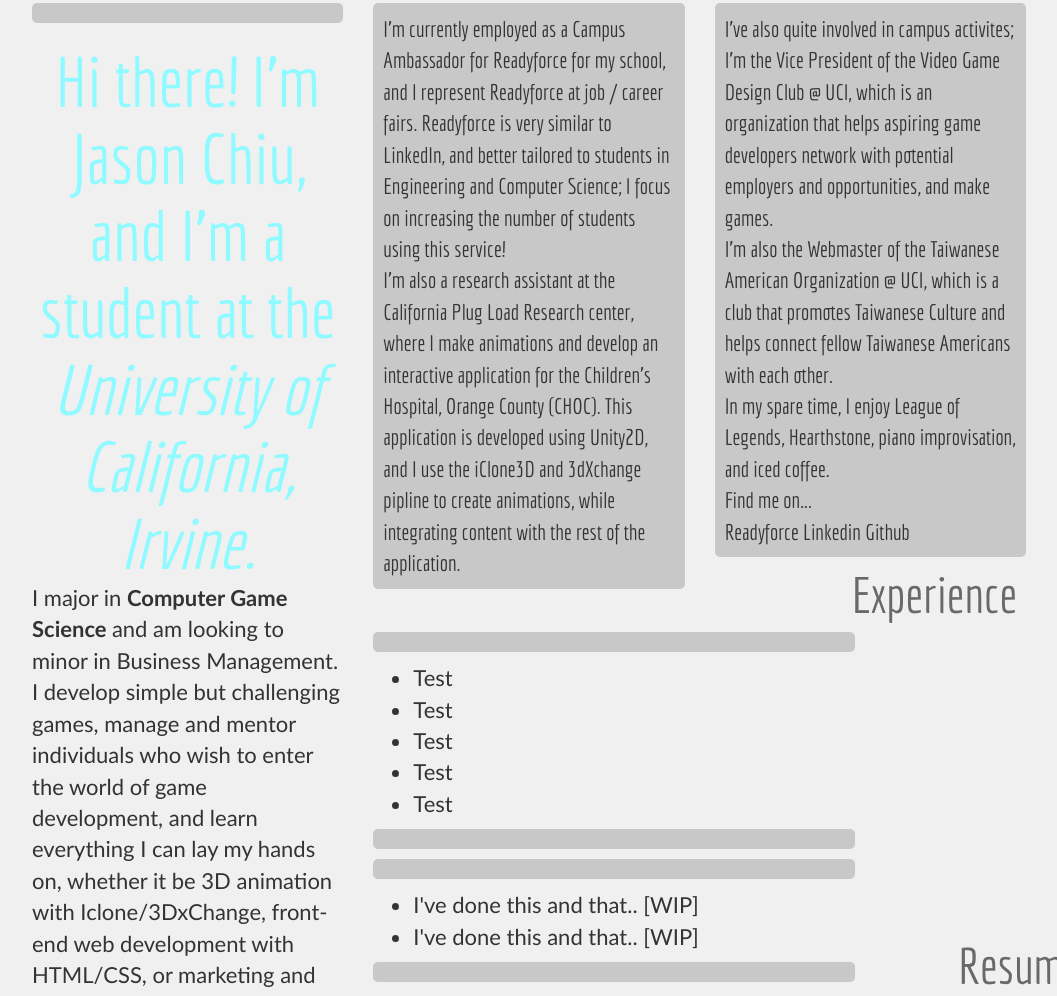
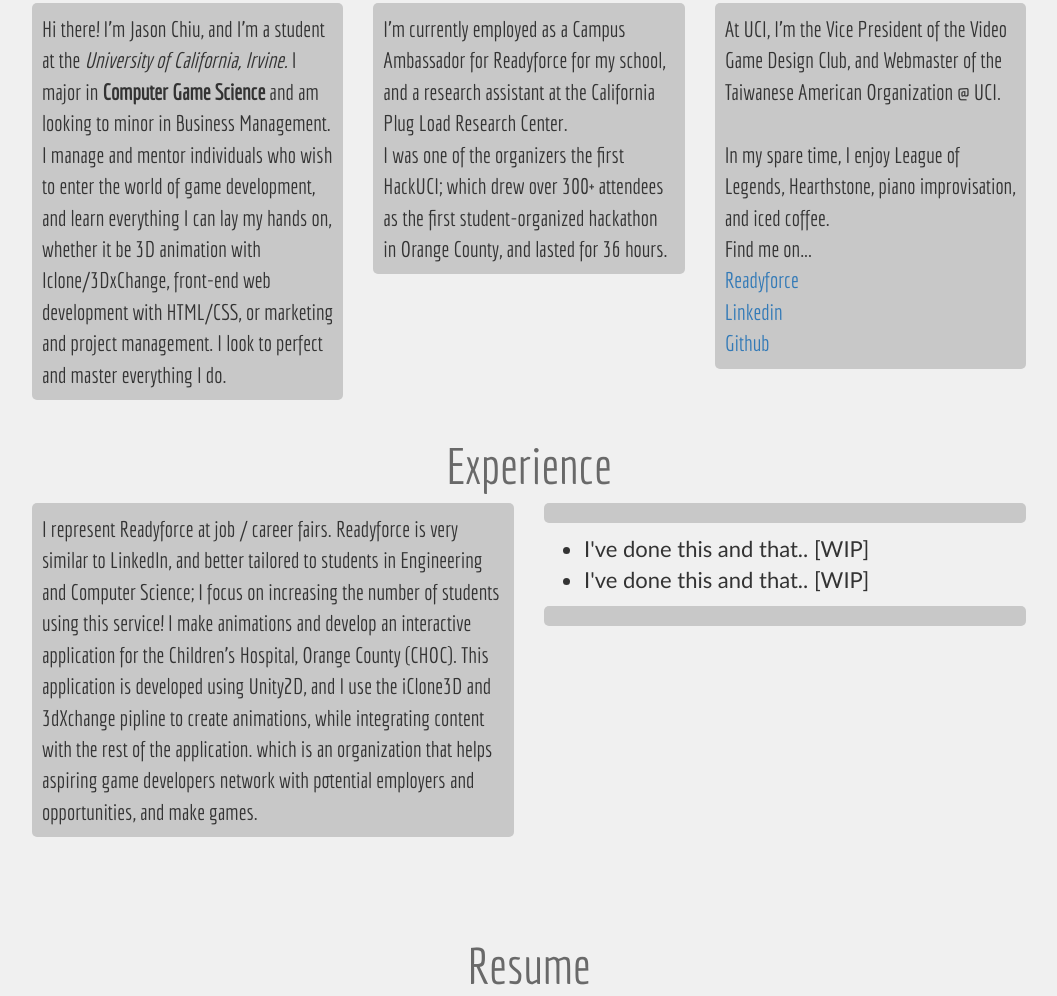
Before and after one commit to foreza/OLD-forezagithubio, a plain HTML site: page index.html in a window 1280 px wide. Shown: the part 262-1258 px from the top of the page, without its empty margins (111-1168 px from the left). Drawn offline with nearby package versions, Linux system fonts and the light colour scheme.

Commit message:
Revised content
Spaced it out, moved some content to the experience section, added
bogus divs so we can see the content on other pages.

```diff
--- a/index.html
+++ b/index.html
@@ -53,13 +53,22 @@
 
 <div class="row constrain80">
 <div class="col-lg-4">
-  <p> <h1>Hi there! I'm Jason Chiu, and I'm a student at the <i>University of California, Irvine.</i></h1>
+  <p> Hi there! I'm Jason Chiu, and I'm a student at the <i>University of California, Irvine.</i></h2>
 
-  I major in <b> Computer Game Science </b> and am looking to minor in Business Management. <br>
+  I major in <b> Computer Game Science </b> and am looking to minor in Business Management.<br>
 
-  I develop simple but challenging games, manage and mentor individuals who wish to enter the world of game development, and learn everything I can lay my hands on, whether it be 3D animation with Iclone/3DxChange, front-end web development with HTML/CSS, or marketing and project management - and I look to perfect and master everything I do. <br>
+  I manage and mentor individuals who wish to enter the world of game development, and learn everything I can lay my hands on, whether it be 3D animation with Iclone/3DxChange, front-end web development with HTML/CSS, or marketing and project management. I look to perfect and master everything I do. <br>
+  </p>
 
- I was one of the organizers the first HackUCI; which drew over 300+ attendees. HackUCI was the first student-organized hackathon in Orange County, and lasted for 36 hours. Attendees worked on a variety of projects ranging from web applications to puzzle games.
+  </div>
+
+<div class="col-lg-4">
+  <p>
+  I'm currently employed as a Campus Ambassador for Readyforce for my school, and a research assistant at the California Plug Load Research Center.  <br>
+
+  I was one of the organizers the first HackUCI; which drew over 300+ attendees as the first student-organized hackathon in Orange County, and lasted for 36 hours.
+
+   <br>
 
   </p>
 
@@ -67,26 +76,16 @@
 
 <div class="col-lg-4">
   <p>
-  I'm currently employed as a Campus Ambassador for Readyforce for my school, and I represent Readyforce at job / career fairs. Readyforce is very similar to LinkedIn, and better tailored to students in Engineering and Computer Science; I focus on increasing the number of students using this service! <br>
-
-  I'm also a research assistant at the California Plug Load Research center, where I make animations and develop an interactive application for the Children's Hospital, Orange County (CHOC). This application is developed using Unity2D, and I use the iClone3D and 3dXchange pipline to create animations, while integrating content with the rest of the application.
-  </p>
-
-  </div>
-
-<div class="col-lg-4">
-  <p>
-  I've also quite involved in campus activites; I'm the Vice President of the Video Game Design Club @ UCI, which is an organization that helps aspiring game developers network with potential employers and opportunities, and make games.  <br>
-
-  I'm also the Webmaster of the Taiwanese American Organization @ UCI, which is a club that promotes Taiwanese Culture and helps connect fellow Taiwanese Americans with each other. <br>
+At UCI, I'm the Vice President of the Video Game Design Club, and Webmaster of the Taiwanese American Organization @ UCI. <br>
+ <br>
 
   In my spare time, I enjoy League of Legends, Hearthstone, piano improvisation, and iced coffee. <br>
 
   Find me on... <br>
 
-  <href ="www.readyforce.com/Jchiu5">Readyforce</href>
-  <href ="www.linkedin.com/in/foreza/">Linkedin</href>
-  <href ="www.github.com/foreza">Github</href>
+  <a href ="www.readyforce.com/Jchiu5">Readyforce</a> <br>
+  <a href ="www.linkedin.com/in/foreza/">Linkedin</a> <br>
+  <a href ="www.github.com/foreza">Github</a>
 
   </p>
 
@@ -104,13 +103,16 @@
 <div class="row constrain80">
 <div class="col-lg-6">
   <p>
-  <ul>
-    <li> Test
-    <li> Test
-    <li> Test
-    <li> Test
-    <li> Test
-  </ul>
+
+
+
+I represent Readyforce at job / career fairs. Readyforce is very similar to LinkedIn, and better tailored to students in Engineering and Computer Science; I focus on increasing the number of students using this service!
+
+I make animations and develop an interactive application for the Children's Hospital, Orange County (CHOC). This application is developed using Unity2D, and I use the iClone3D and 3dXchange pipline to create animations, while integrating content with the rest of the application.
+
+
+which is an organization that helps aspiring game developers network with potential employers and opportunities, and make games.
+
    </p>
 
   </div>
```
Also changed, not shown: blog.html (+2 -1 lines), projects.html (+4 -0 lines).
